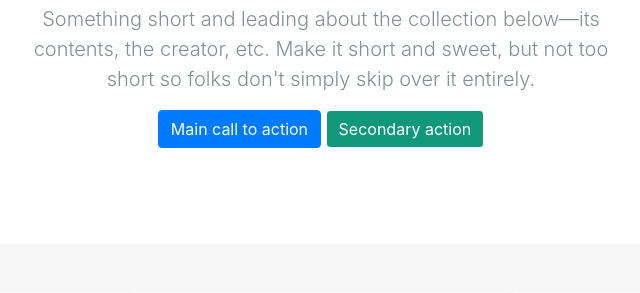
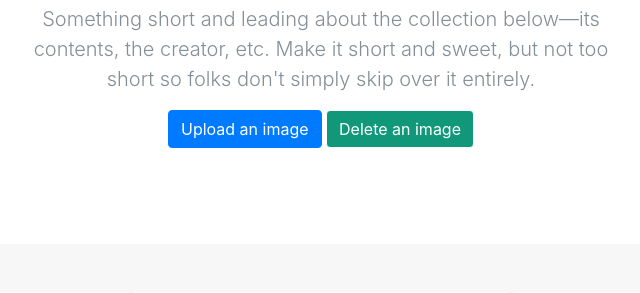
Before and after one commit to anitahaurie/FotoFriend_Web, a Python web app: template templates/home.html in a window 1280 px wide. Shown: the part 201-494 px from the top of the page, without its empty margins (319-959 px from the left). Run offline with Jinja, Linux system fonts and the light colour scheme; the template is opened without the code that fills it, so the values that code supplies are empty; some libraries are stand-ins or nearby versions.

Commit message:
Upload button created. Upload class created.

```diff
--- a/application.py
+++ b/application.py
@@ -92,12 +92,17 @@ class Search(Resource):
 
         return flask.render_template('tags.html', tags=tag_list)
 
+class Upload(Resource):
+    def get(self):
+
+
 
 api.add_resource(Index, '/')
 api.add_resource(oAuth, '/oAuth')
 api.add_resource(LogOut, '/logout')
 api.add_resource(Home, '/home')
 api.add_resource(Search, '/search')
+api.add_resource(Upload, '/upload')
 
 if __name__ == '__main__':
     application.debug = False
--- a/templates/home.html
+++ b/templates/home.html
@@ -45,8 +45,8 @@
         <h1 class="jumbotron-heading">{{userEmail}}</h1>
         <p class="lead text-muted">Something short and leading about the collection below—its contents, the creator, etc. Make it short and sweet, but not too short so folks don't simply skip over it entirely.</p>
         <p>
-          <a href="#" class="btn btn-primary">Main call to action</a>
-          <a href="#" class="btn btn-secondary">Secondary action</a>
+          <a href="#" class="btn btn-primary">Upload an image</a>
+          <a href="#" class="btn btn-secondary">Delete an image</a>
         </p>
       </div>
     </section>
```
